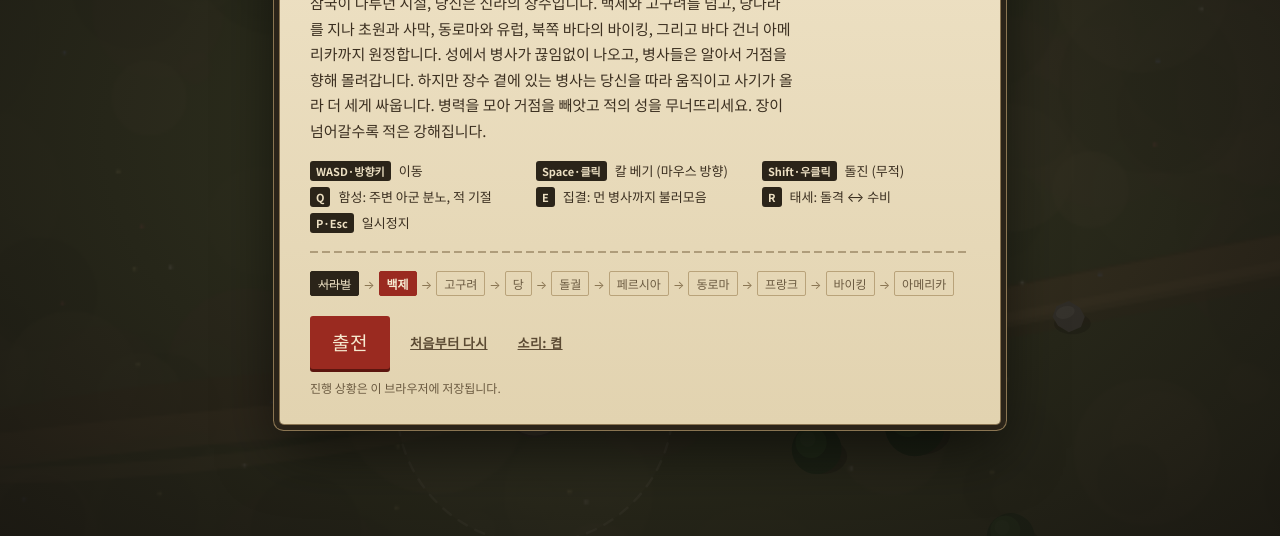
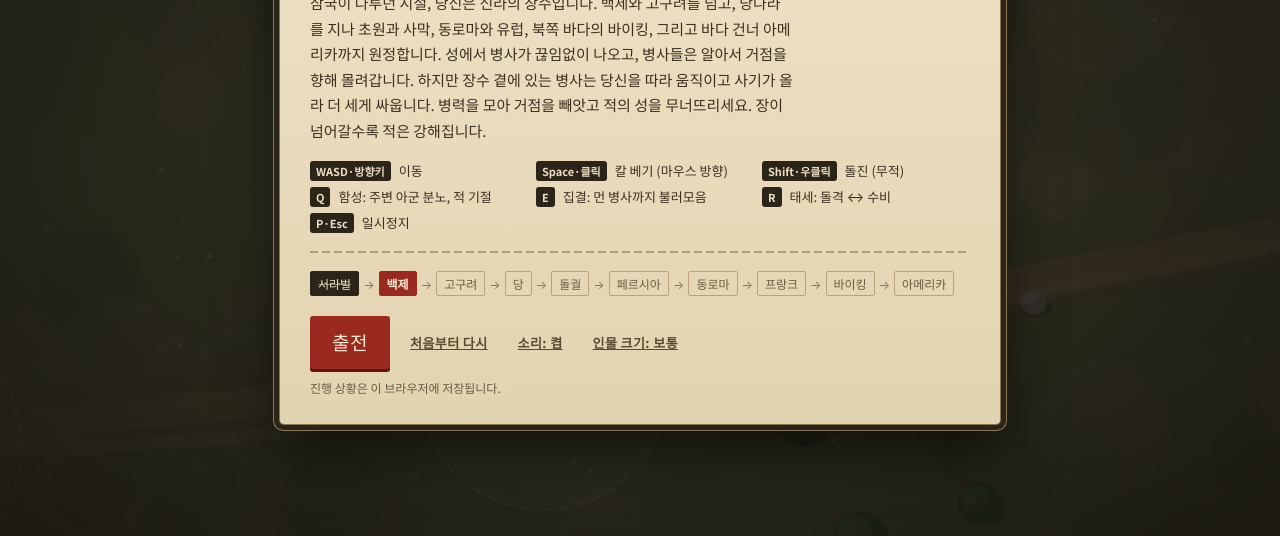
Before and after one commit to hypermster/test, a plain HTML site: page siege/index.html in a window 1280 px wide. Shown: the part 264-800 px from the top of the page. Drawn offline with Linux system fonts and the light colour scheme; animation ran at ten frames a second.

Commit message:
작은 화면에서 인물을 작게: 기본 확대율 낮추고 인물 크기 설정 추가
- 휴대폰·작은 태블릿에서 기본 화면 확대율을 약 25% 낮춤 (더 넓게 보임)
- 군령서와 일시정지 화면에 '인물 크기: 작게/보통/크게' 버튼 추가, 설정은 저장됨

Co-Authored-By: Claude Opus 5.5 <noreply@anthropic.com>
Claude-Session: https://claude.ai/code/session_014PMJM1iASciQahySFSsoKi

```diff
--- a/siege/index.html
+++ b/siege/index.html
@@ -195,6 +195,7 @@ body.touch #tip{bottom:calc(env(safe-area-inset-bottom,0px) + 200px)}
       <button class="btn alt" id="btnShopT">정비하기</button>
       <button class="btn ghost" id="btnReset">처음부터 다시</button>
       <button class="btn ghost" id="btnSound">소리: 켬</button>
+      <button class="btn ghost size-btn">인물 크기: 보통</button>
     </div>
     <div class="hint" id="titleHint"></div>
   </div>
@@ -226,7 +227,7 @@ body.touch #tip{bottom:calc(env(safe-area-inset-bottom,0px) + 200px)}
     <div class="seal">휴전</div>
     <h2>일시정지</h2>
     <div class="controls" id="ctrlList2"></div>
-    <div class="btns"><button class="btn" id="btnResume">계속 싸우기</button><button class="btn alt" id="btnRetreat">후퇴 (이번 장 포기)</button></div>
+    <div class="btns"><button class="btn" id="btnResume">계속 싸우기</button><button class="btn alt" id="btnRetreat">후퇴 (이번 장 포기)</button><button class="btn ghost size-btn">인물 크기: 보통</button></div>
   </div>
 </div>
 
@@ -253,7 +254,7 @@ const COL = {
 
 /* ---------------- Save ---------------- */
 const SAVE_KEY = 'cheolgi-siege-v1';
-function defaultSave() { return { stage: 1, gold: 0, best: 1, sound: true, up: { hp: 0, atk: 0, horse: 0, medic: 0, command: 0, barracks: 0, drill: 0, spear: 0, archer: 0, knight: 0 } }; }
+function defaultSave() { return { stage: 1, gold: 0, best: 1, sound: true, size: 1, up: { hp: 0, atk: 0, horse: 0, medic: 0, command: 0, barracks: 0, drill: 0, spear: 0, archer: 0, knight: 0 } }; }
 let save = defaultSave();
 try {
   const s = JSON.parse(localStorage.getItem(SAVE_KEY));
@@ -1225,13 +1226,15 @@ function endBattle(res) {
 
 /* ---------------- Rendering ---------------- */
 let DPR = 1, VW = 0, VH = 0, zoom = 1;
+const SIZES = [{ k: 0.75, name: '작게' }, { k: 1, name: '보통' }, { k: 1.3, name: '크게' }];
 function resize() {
   DPR = Math.min(2, window.devicePixelRatio || 1);
   VW = innerWidth; VH = innerHeight;
   cv.width = Math.round(VW * DPR); cv.height = Math.round(VH * DPR);
   cv.style.width = VW + 'px'; cv.style.height = VH + 'px';
   SPR.clear();
-  zoom = Math.min(VW, VH) < 520 ? 0.92 : Math.min(VW, VH) < 800 ? 1.05 : 1.2;
+  const base = Math.min(VW, VH) < 520 ? 0.68 : Math.min(VW, VH) < 800 ? 0.85 : 1.1;
+  zoom = base * SIZES[save.size ?? 1].k;
 }
 addEventListener('resize', resize); resize();
 function screenToWorld(sx, sy) { return { x: (sx - VW / 2) / zoom + G.cam.x, y: (sy - VH / 2) / zoom + G.cam.y }; }
@@ -1926,6 +1929,9 @@ $('#btnResNext').addEventListener('click', openShop);
 $('#btnPause').addEventListener('click', () => { if (state === 'play') pause(); });
 $('#btnResume').addEventListener('click', resume);
 $('#btnRetreat').addEventListener('click', () => { if (!G) return; G.over = true; G.result = 'lose'; G.reward = Math.floor(G.gold * 0.5); save.gold += G.reward; persist(); showResult(); });
+function sizeLabel() { document.querySelectorAll('.size-btn').forEach(b => b.textContent = `인물 크기: ${SIZES[save.size ?? 1].name}`); }
+document.querySelectorAll('.size-btn').forEach(b => b.addEventListener('click', () => { save.size = ((save.size ?? 1) + 2) % 3; persist(); resize(); sizeLabel(); }));
+sizeLabel();
 $('#btnSound').addEventListener('click', () => { save.sound = !save.sound; persist(); $('#btnSound').textContent = `소리: ${save.sound ? '켬' : '끔'}`; });
 let resetConfirm = false;
 $('#btnReset').addEventListener('click', () => {
```
